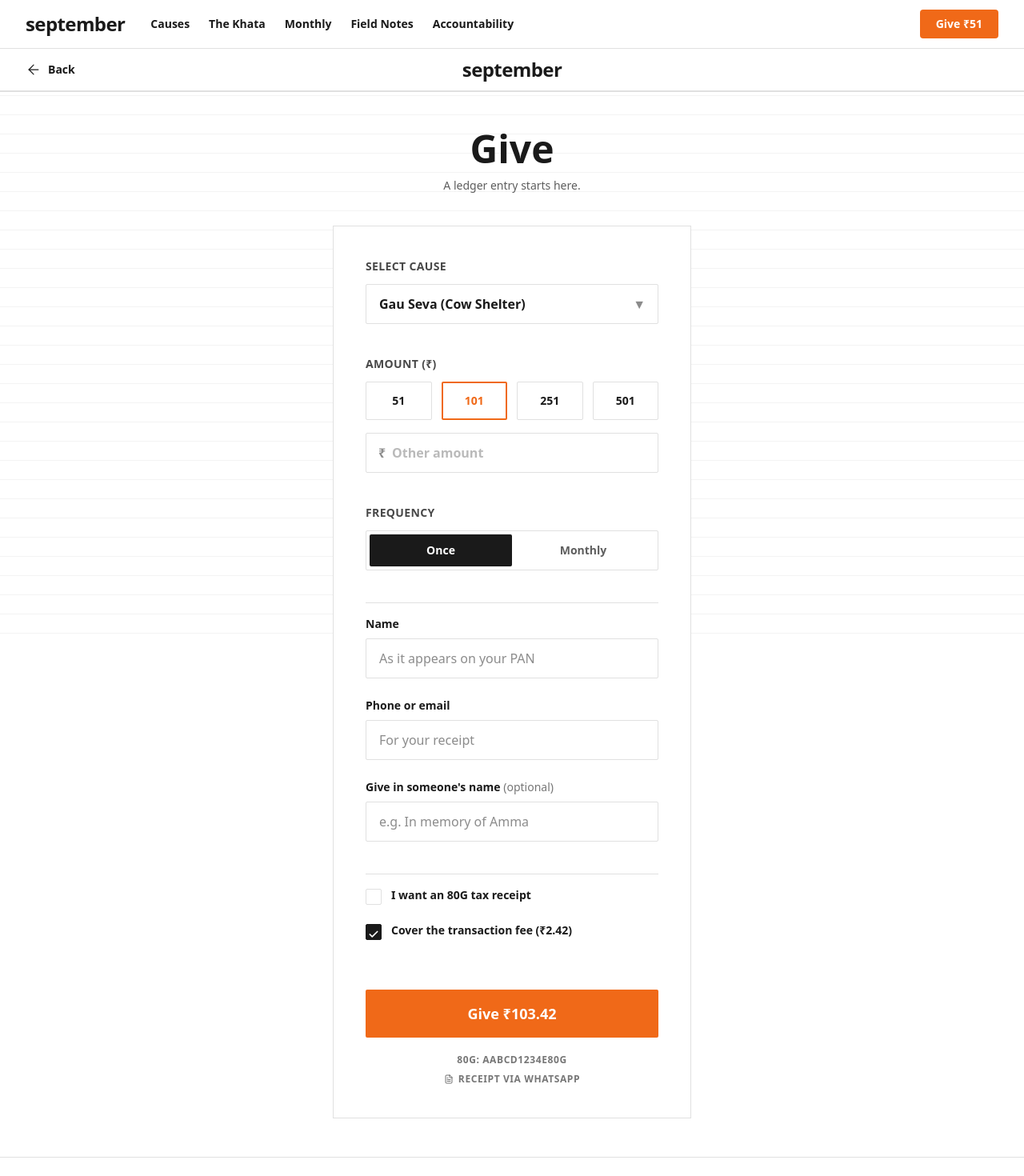
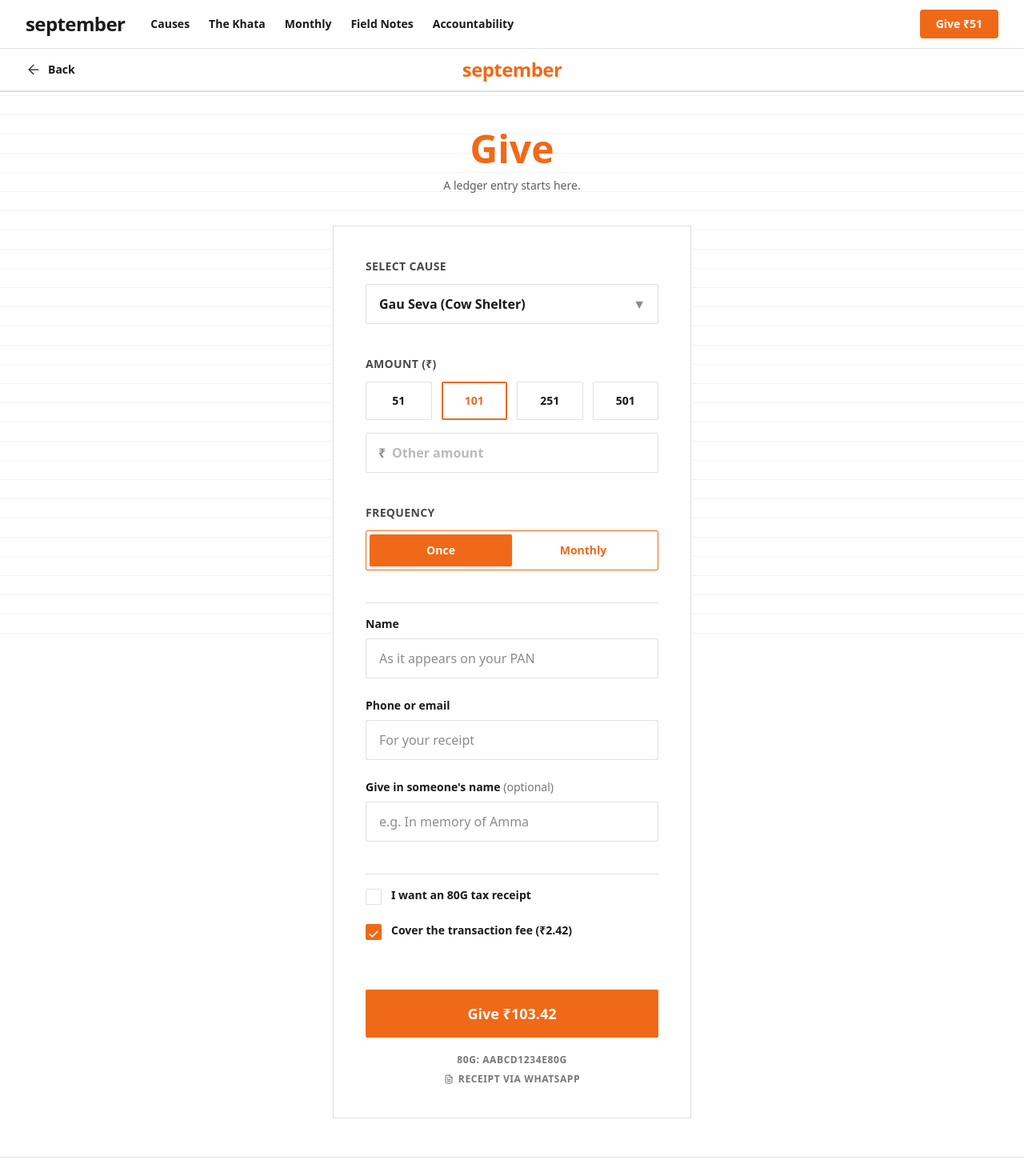
Before and after one commit to realrohanroy/september, a Next.js app: page /give in a window 1280 px wide. Shown: the top 1470 px of the page at 80% size. Built offline with nearby package versions, Linux system fonts and the light colour scheme.

Commit message:
style(give): change logo, title, and form accents to sindoor orange per user feedback

```diff
--- a/app/give/page.tsx
+++ b/app/give/page.tsx
@@ -27,7 +27,7 @@ export default function GiveCheckout() {
           <span className="text-sm font-bold hidden sm:inline-block">Back</span>
         </Link>
 
-        <Link href="/" className="text-2xl font-heading font-extrabold text-ink tracking-tight absolute left-1/2 -translate-x-1/2">
+        <Link href="/" className="text-2xl font-heading font-extrabold text-sindoor tracking-tight absolute left-1/2 -translate-x-1/2">
           september
         </Link>
 
@@ -37,7 +37,7 @@ export default function GiveCheckout() {
       {/* Checkout column */}
       <div className="relative z-10 w-full max-w-[480px] mx-auto px-4 py-12 flex-1 flex flex-col">
         <div className="mb-10 text-center">
-          <h1 className="text-4xl md:text-5xl font-heading font-extrabold text-ink mb-3">Give</h1>
+          <h1 className="text-4xl md:text-5xl font-heading font-extrabold text-sindoor mb-3">Give</h1>
           <p className="text-sm text-ink/70 font-medium">A ledger entry starts here.</p>
         </div>
 
@@ -107,16 +107,16 @@ export default function GiveCheckout() {
           {/* 3. Frequency */}
           <div className="flex flex-col gap-3">
             <label className="text-sm font-bold tracking-wide uppercase text-ink/80">Frequency</label>
-            <div className="flex border border-rule rounded-[2px] p-1 bg-paper">
+            <div className="flex border border-sindoor rounded-[2px] p-1 bg-paper">
               <button
                 type="button"
-                className="flex-1 bg-ink text-paper rounded-[2px] py-2.5 text-sm font-bold"
+                className="flex-1 bg-sindoor text-white rounded-[2px] py-2.5 text-sm font-bold shadow-sm"
               >
                 Once
               </button>
               <button
                 type="button"
-                className="flex-1 bg-transparent text-ink/70 hover:text-ink rounded-[2px] py-2.5 text-sm font-bold transition-colors"
+                className="flex-1 bg-transparent text-sindoor hover:bg-sindoor/10 rounded-[2px] py-2.5 text-sm font-bold transition-colors"
               >
                 Monthly
               </button>
@@ -163,16 +163,16 @@ export default function GiveCheckout() {
           <div className="flex flex-col gap-4 pt-4 border-t border-rule">
             <label className="flex items-start gap-3 cursor-pointer group">
               <div className="relative mt-0.5">
-                <input type="checkbox" className="peer appearance-none w-5 h-5 border border-rule rounded-[2px] bg-paper checked:bg-ink checked:border-ink transition-colors cursor-pointer" />
-                <Check size={14} strokeWidth={3} className="absolute inset-0 m-auto text-paper opacity-0 peer-checked:opacity-100 pointer-events-none" />
+                <input type="checkbox" className="peer appearance-none w-5 h-5 border border-rule rounded-[2px] bg-paper checked:bg-sindoor checked:border-sindoor transition-colors cursor-pointer" />
+                <Check size={14} strokeWidth={3} className="absolute inset-0 m-auto text-white opacity-0 peer-checked:opacity-100 pointer-events-none" />
               </div>
               <span className="text-sm font-semibold text-ink group-hover:text-sindoor transition-colors">I want an 80G tax receipt</span>
             </label>
 
             <label className="flex items-start gap-3 cursor-pointer group">
               <div className="relative mt-0.5">
-                <input type="checkbox" defaultChecked className="peer appearance-none w-5 h-5 border border-rule rounded-[2px] bg-paper checked:bg-ink checked:border-ink transition-colors cursor-pointer" />
-                <Check size={14} strokeWidth={3} className="absolute inset-0 m-auto text-paper opacity-0 peer-checked:opacity-100 pointer-events-none" />
+                <input type="checkbox" defaultChecked className="peer appearance-none w-5 h-5 border border-rule rounded-[2px] bg-paper checked:bg-sindoor checked:border-sindoor transition-colors cursor-pointer" />
+                <Check size={14} strokeWidth={3} className="absolute inset-0 m-auto text-white opacity-0 peer-checked:opacity-100 pointer-events-none" />
               </div>
               <span className="text-sm font-semibold text-ink group-hover:text-sindoor transition-colors">Cover the transaction fee (₹2.42)</span>
             </label>
```
